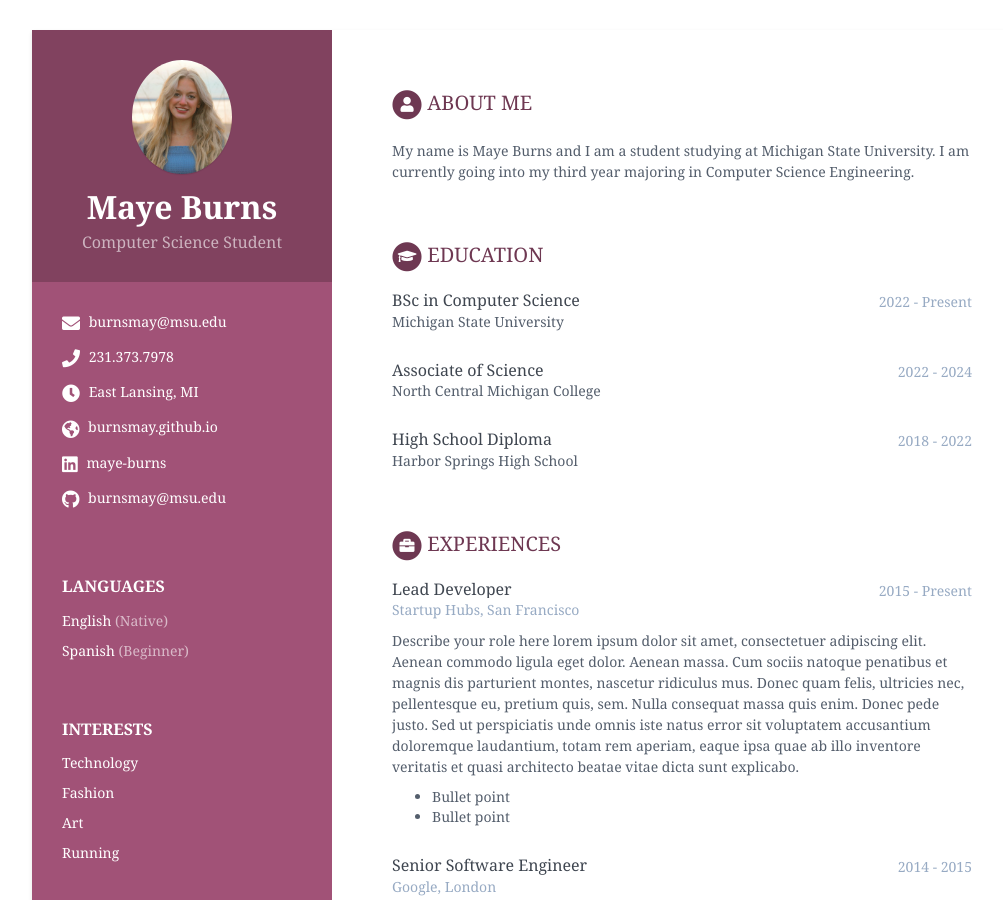
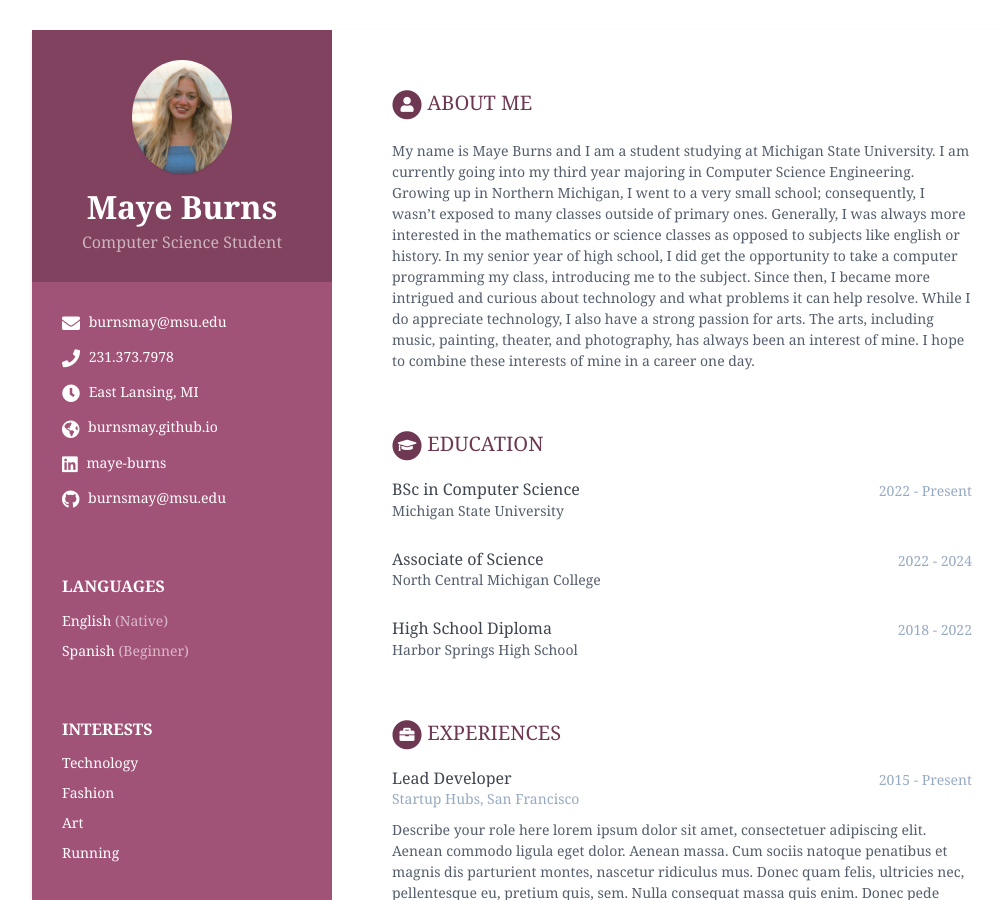
Before and after one commit to burnsmay/burnsmay.github.io, a Jekyll site: the page built from index.html, in a window 1280 px wide and 900 px high. Shown: the whole window, without its empty margins (108-1111 px from the left). Built offline with Jekyll 4.4.1, drawn with Linux system fonts in a browser that asks for light colours.

Commit message:
Update data.yml updating my about me section

```diff
--- a/_data/data.yml
+++ b/_data/data.yml
@@ -50,6 +50,10 @@ career-profile:
     title: About Me
     summary: |
       My name is Maye Burns and I am a student studying at Michigan State University. I am currently going into my third year majoring in Computer Science Engineering.
+      Growing up in Northern Michigan, I went to a very small school; consequently, I wasn't exposed to many classes outside of primary ones.
+      Generally, I was always more interested in the mathematics or science classes as opposed to subjects like english or history. In my senior year of high school, I did get the opportunity to take a computer programming my class, introducing me to the subject.
+      Since then, I became more intrigued and curious about technology and what problems it can help resolve. While I do appreciate technology, I also have a strong passion for arts.
+      The arts, including music, painting, theater, and photography, has always been an interest of mine. I hope to combine these interests of mine in a career one day.
 
 education:
     title: Education
```
